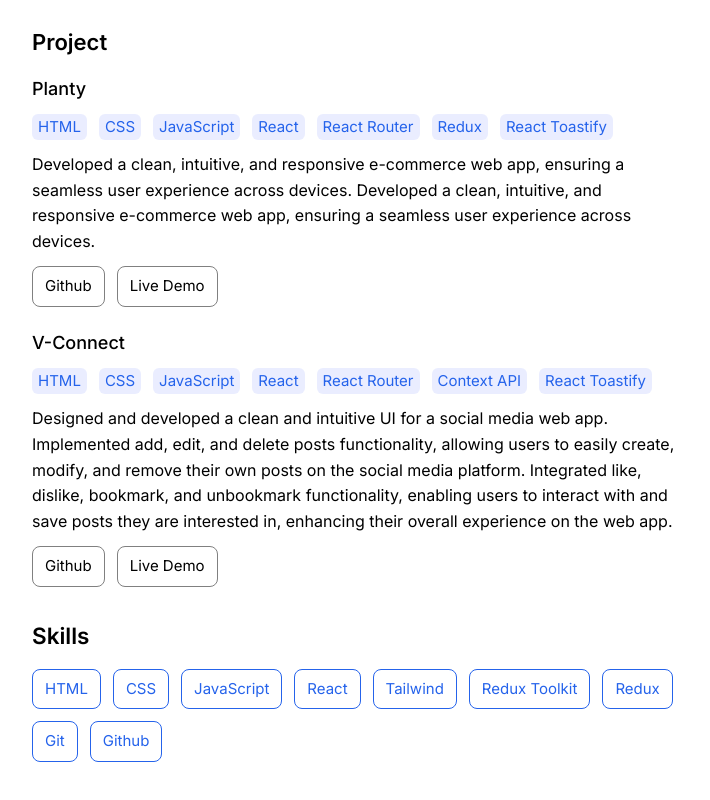
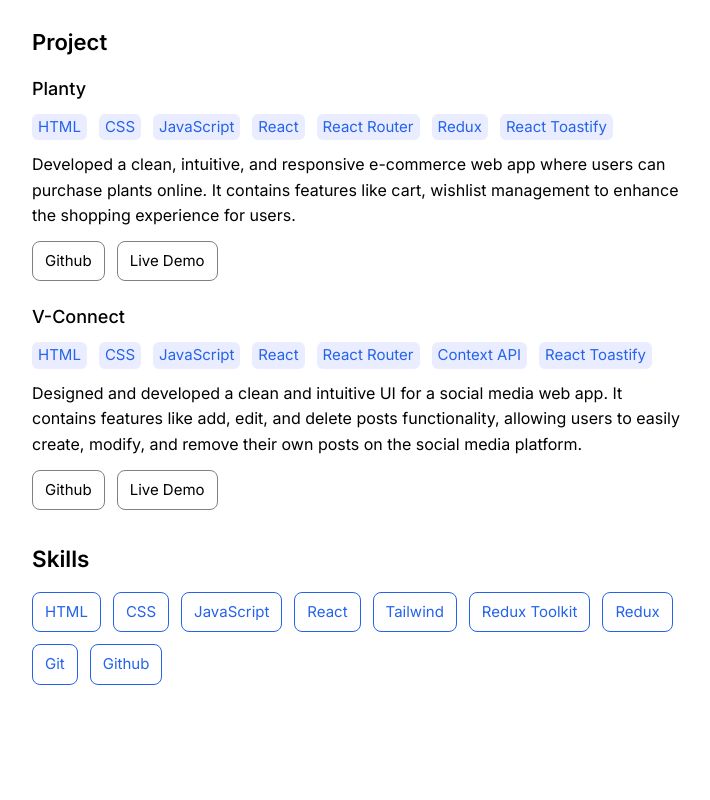
Before and after one commit to srinivas180/portfolio-2, a plain HTML site: page index.html in a window 1280 px wide. Shown: the part 1092-1892 px from the top of the page, without its empty margins (282-992 px from the left). Drawn offline with Linux system fonts and the light colour scheme.

Commit message:
modified projects description

```diff
--- a/index.html
+++ b/index.html
@@ -113,8 +113,6 @@
 
                     <h3 class="experience__role">Associate Consultant<span class="experience_symbol">@</span><span
                             class="experience__company">Wipro</span></h3>
-
-
                     <ul class="experience__list">
                         <li class="experience__list-item">Collaborated with the design and development teams to
                             create user-friendly and responsive user interfaces using React,
@@ -142,10 +140,9 @@
                         <span class="project__tag">Redux</span>
                         <span class="project__tag">React Toastify</span>
                     </div>
-                    <p class="project__description">Developed a clean, intuitive, and responsive e-commerce web app,
-                        ensuring a seamless user
-                        experience across devices. Developed a clean, intuitive, and responsive e-commerce web app,
-                        ensuring a seamless user experience across devices.
+                    <p class="project__description">Developed a clean, intuitive, and responsive e-commerce web app
+                        where users can purchase plants online. It contains features like cart, wishlist management to
+                        enhance the shopping experience for users.
                     </p>
                     <div class="project__links">
                         <a class="project__link" href="https://github.com/srinivas180/planty-2">Github</a>
@@ -164,11 +161,10 @@
                         <span class="project__tag">React Toastify</span>
                     </div>
                     <p class="project__description">Designed and developed a clean and intuitive UI for a social media
-                        web app. Implemented add, edit, and delete posts functionality, allowing users to easily
+                        web app. It contains features like add, edit, and delete posts functionality, allowing users to
+                        easily
                         create, modify, and remove
-                        their own posts on the social media platform. Integrated like, dislike, bookmark, and unbookmark
-                        functionality, enabling users to interact with and save
-                        posts they are interested in, enhancing their overall experience on the web app.
+                        their own posts on the social media platform.
                     </p>
                     <div class="project__links">
                         <a class="project__link" href="https://github.com/srinivas180/v-connect">Github</a>
@@ -192,9 +188,6 @@
             </section>
         </main>
     </div>
-    <!-- <footer>
-        <h2>Let's keep in touch</h2>
-    </footer> -->
 </body>
 
 </html>
```
